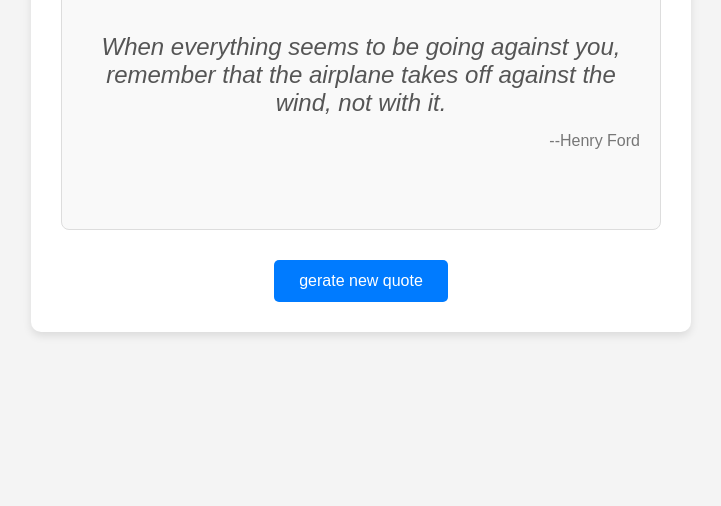
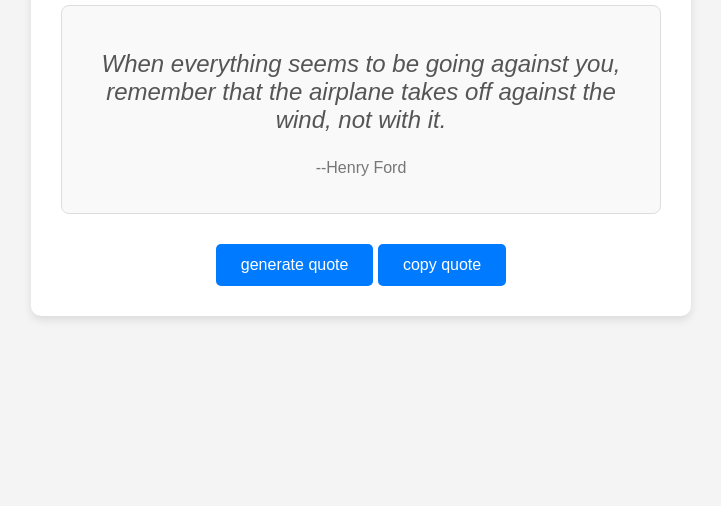
Before and after one commit to shubham-kashyap121/Random-Quote-Generator, a plain HTML site: page index.html in a window 1280 px wide. Shown: the part 294-800 px from the top of the page, without its empty margins (279-1000 px from the left). Drawn offline with Linux system fonts and the light colour scheme.

Commit message:
Update index.html

```diff
--- a/index.html
+++ b/index.html
@@ -33,12 +33,22 @@
         #quote {
             margin-bottom: 30px;
             padding: 20px;
-            height: 200px;
+            /* height: 200px; */
+            height: auto;
+            display: flex;
+            flex-direction: column;
+            justify-content: center;
+            align-items: center;
             border: 1px solid #ddd;
             border-radius: 8px;
             background-color: #f9f9f9;
+            overflow: hidden;
+            transition: all 8s ease;
         }
 
+        #quote:hover{
+            height: auto;
+        }
         #quote-text {
             font-size: 1.5em;
             color: #555;
@@ -73,11 +83,12 @@
 <body>
     <div class="container">
         <h1>Random Quote Generator</h1>
-        <div id="quote">
+        <div id="quote" >
             <p id="quote-text"></p>
             <p id="quote-author"></p>
         </div>
-        <button id="generate-Btn">gerate new quote</button>
+        <button id="generate-Btn">generate quote</button>
+        <button id="copy-Btn">copy  quote</button>
     </div>
     <script src="script.js" >
 
```
